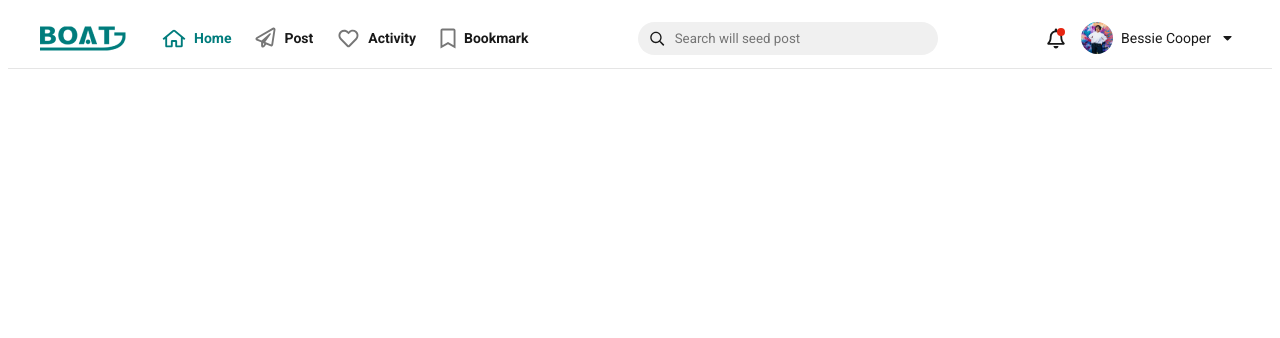
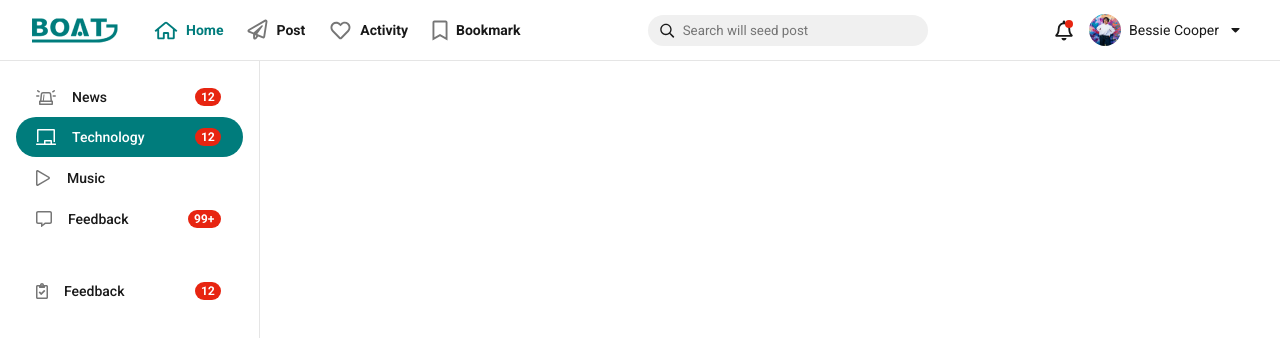
Before and after one commit to nguyentrantrunglam/boat, a plain HTML site: page index.html in a window 1280 px wide. Shown: the top 338 px of the page. Drawn offline with Linux system fonts and the light colour scheme.

Commit message:
heading-sidebar

```diff
--- a/index.html
+++ b/index.html
@@ -14,7 +14,7 @@
 </head>
 
 <body>
-  <header class="header" ;>
+  <header class="header">
 
     <div class="header-1">
       <img src="./assets/logo.png" alt="">
@@ -47,9 +47,9 @@
     </div>
 
     <div class="header-4">
-      <div class = "parent" width="8" height="8" viewBox="0 0 8 8" fill="none">
-        <img class = "bell" src="./assets/bell.svg" alt="">
-        <img class="circle" src="./assets/Ellipse.svg" alt ="">
+      <div class="parent" width="8" height="8" viewBox="0 0 8 8" fill="none">
+        <img class="bell" src="./assets/bell.svg" alt="">
+        <img class="circle" src="./assets/Ellipse.svg" alt="">
       </div>
       <div class="user-specs">
         <div id="avatar">
@@ -65,8 +65,67 @@
     </div>
 
   </header>
-
-  <main class="content">
+  <main class="pagebody">
+    <div class="sidebar">
+      <div class="sidebar-block">
+        <div class="block-heading">
+          <div class="icon-action">
+            <img src="./assets/siren-on.svg" alt="">
+          </div>
+          <div class="heading">
+            News
+          </div>
+          <div class="button">
+            <img src="./assets/Button.svg" alt="">
+          </div>
+        </div>
+        <div class="block-heading-chosen">
+          <div class="icon-action">
+            <img src="./assets/chalkboard.svg" alt="">
+          </div>
+          <div class="heading-chosen">
+            Technology
+          </div>
+          <div class="button">
+            <img src="./assets/Button.svg" alt="">
+          </div>
+        </div>
+        <div class="block-heading">
+          <div class="icon-action">
+            <img src="./assets/play.svg" alt="">
+          </div>
+          <div class="heading">
+            Music
+          </div>
+        </div>
+        <div class="block-heading">
+          <div class="icon-action">
+            <img src="./assets/comment-alt.svg" alt="">
+          </div>
+          <div class="heading">
+            Feedback
+          </div>
+          <div class="button">
+            <img src="./assets/Button99.svg" alt="">
+          </div>
+        </div>
+      </div>
+      <div class="sidebar-block">
+        <div class="block-heading">
+          <div class="icon-action">
+            <img src="./assets/clipboard-check.svg" alt="">
+          </div>
+          <div class="heading">
+            Feedback
+          </div>
+          <div class="button">
+            <img src="./assets/Button.svg" alt="">
+          </div>
+        </div>
+      </div>
+    </div>
+    <div class="content">
+    </div>
   </main>
 </body>
 
--- a/style.css
+++ b/style.css
@@ -1,15 +1,28 @@
-*{
+* {
     font-family: 'Roboto', sans-serif;
+    box-sizing: border-box;
+    text-decoration: none;
+    padding: 0;
+    margin: 0;
 }
+
+body {
+    position: relative;
+}
+
 .header {
     height: auto;
     padding: 10px 32px;
     border-bottom: 1px solid #E5E5E5;
     display: flex;
     gap: 32px;
+    position: -webkit-sticky;
+    position: fixed;
+    width: 100vw;
+    top: 0;
+    z-index: 10;
+    background: #fff;
 }
-
-
 
 .header-1 {
     display: flex;
@@ -23,7 +36,7 @@
     gap: 24px;
 }
 
-.item{
+.item {
     display: flex;
     flex-wrap: wrap;
     gap: 8px;
@@ -41,7 +54,7 @@
     word-wrap: break-word
 }
 
-.htitle{
+.htitle {
     color: #191919;
     font-size: 14px;
     font-family: Roboto;
@@ -50,7 +63,7 @@
     word-wrap: break-word
 }
 
-.icon{
+.icon {
     color: #007C7C;
     font-size: 20px;
     font-family: Font Awesome 5 Pro;
@@ -59,7 +72,7 @@
     word-wrap: break-word
 }
 
-.header-3{
+.header-3 {
     display: flex;
     width: 100%;
     flex-direction: column;
@@ -68,11 +81,11 @@
     gap: 10px;
 }
 
-.search-icon{
-    cursor:pointer;
+.search-icon {
+    cursor: pointer;
 }
 
-.search-bar{
+.search-bar {
     display: flex;
     width: 280px;
     height: auto;
@@ -83,13 +96,13 @@
     background: var(--Background-BG-3, #F0F0F0);
 }
 
-.input-field{
+.input-field {
     background-color: transparent;
     border: none;
     outline: none;
 }
 
-.header-4{
+.header-4 {
     width: 300px;
     display: flex;
     padding: 4px;
@@ -97,27 +110,27 @@
     align-items: center;
 }
 
-.user-specs{
+.user-specs {
     display: flex;
     gap: 8px;
     min-width: max-content;
     align-items: center;
 }
 
-.parent{
+.parent {
     position: relative;
     cursor: pointer;
 }
 
-.bell{
+.bell {
     position: relative;
     top: 0;
     left: 0;
 }
 
-.circle{
+.circle {
     position: absolute;
-    left:calc(100% - 8px);
+    left: calc(100% - 8px);
 }
 
 #avatar {
@@ -130,7 +143,7 @@
     cursor: pointer;
 }
 
-.username{
+.username {
     word-wrap: break-word;
     min-width: max-content;
     color: var(--Text-Primary, #191919);
@@ -138,11 +151,103 @@
     font-size: 14px;
     font-style: normal;
     font-weight: 400;
-    line-height: 24px; /* 171.429% */
+    line-height: 24px;
+    /* 171.429% */
     cursor: pointer;
 }
 
-.caret-down{
+.caret-down {
     padding: 4px;
     cursor: pointer;
 }
+
+.pagebody {
+    height: 200vh;
+}
+
+.content {
+    padding-top: 61px;
+    padding-left: 260px;
+}
+
+.sidebar {
+    position: fixed;
+    width: 260px;
+    left: 0;
+    top: 61px;
+    height: calc(100vh - 61px);
+    border-right: 1px solid #E5E5E5;
+}
+
+.sidebar-block {
+    padding: 16px 16px;
+    display: flex;
+    flex-direction: column;
+    min-width: max-content;
+}
+
+.block-heading {
+    padding: 8px 16px;
+    gap: 12px;
+    display: flex;
+    align-items: center;
+    justify-content: center;
+    border-radius: 25px;
+}
+
+.block-heading-chosen {
+    padding: 8px 16px;
+    gap: 12px;
+    display: flex;
+    align-items: center;
+    justify-content: center;
+    background-color: #007C7C;
+    border-radius: 25px;
+}
+
+.heading{
+    color: var(--Text-Primary, #191919);
+    font-family: Roboto;
+    font-size: 14px;
+    font-style: normal;
+    font-weight: 500;
+    line-height: 24px;
+    width: 100%;
+    height:100%;
+    align-items: baseline;
+}
+
+.heading-chosen{
+    color: var(--Text-Primary, #191919);
+    font-family: Roboto;
+    font-size: 14px;
+    font-style: normal;
+    font-weight: 500;
+    line-height: 24px;
+    width: 100%;
+    height:100%;
+    align-items: baseline;
+    color: #FFF;
+}
+
+.button{
+    display: flex;
+    padding: 0px 6px;
+    justify-content: center;
+    align-items: center;
+}
+
+.noti-num {
+    color: var(--Text-White, #FFF);
+    font-family: Roboto;
+    font-size: 12px;
+    font-style: normal;
+    font-weight: 700;
+    line-height: 24px;
+}
+
+.icon-action {
+    padding: 4px;
+    line-height: 24px;
+    align-items: center;
+}
```
Also changed, not shown: assets/Button.svg (added), assets/Button99.svg (added), assets/chalkboard.svg (added), assets/clipboard-check.svg (added), assets/comment-alt.svg (added), assets/play.svg (added), assets/siren-on.svg (added).
